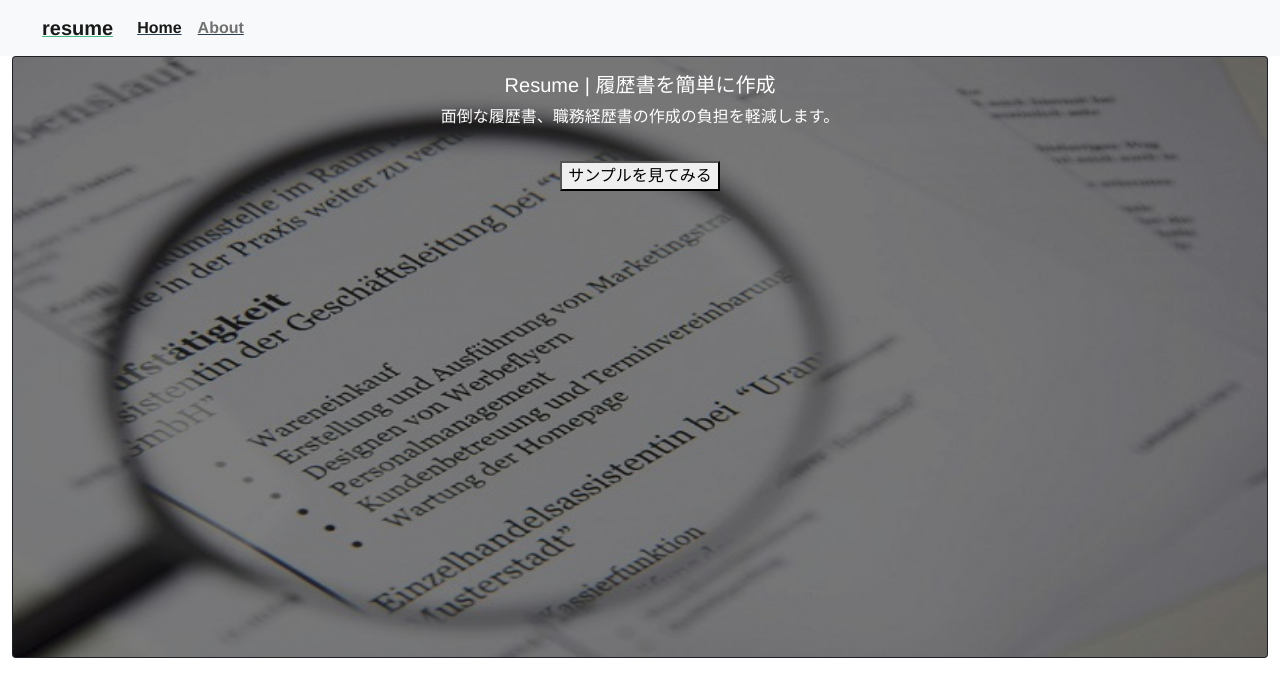
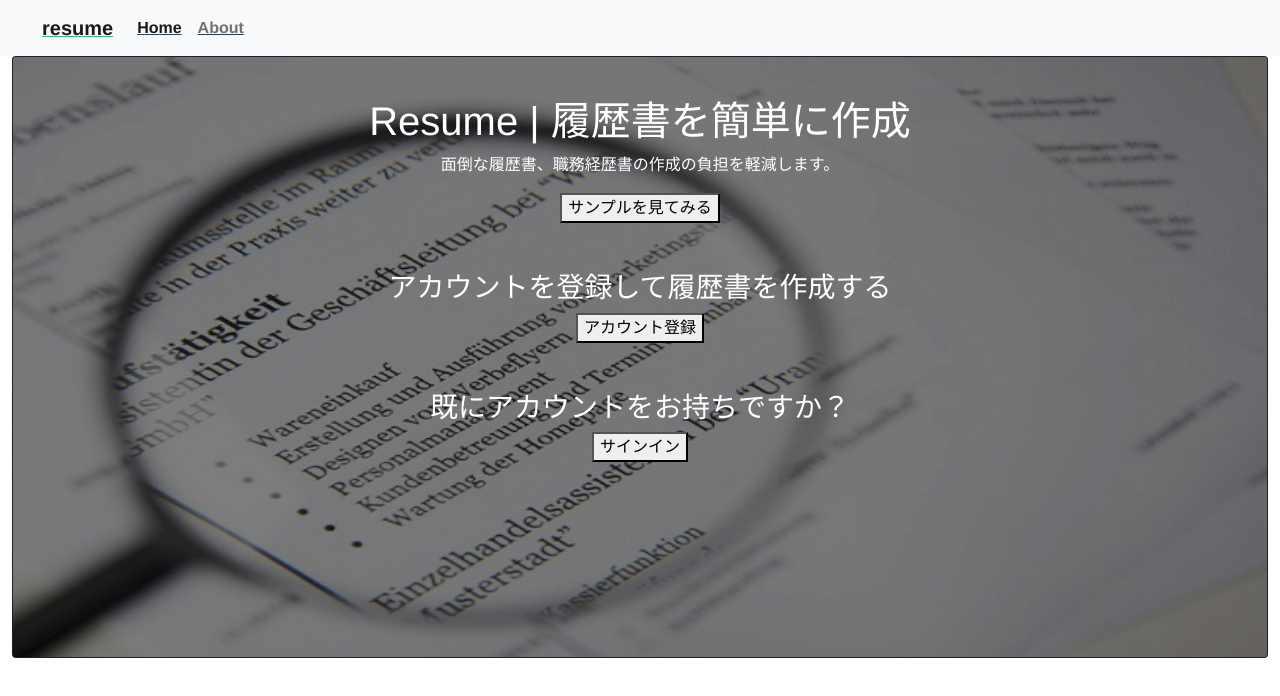
Before and after one commit to 0gravity000/resume-vue, a Vue app: page / in a window 1280 px wide. Shown: the top 696 px of the page. Built offline with nearby package versions, Linux system fonts and the light colour scheme.

Commit message:
TOP画面のレイアウトを修正

```diff
--- a/src/views/TopView.vue
+++ b/src/views/TopView.vue
@@ -4,16 +4,37 @@
     <div class="card bg-dark text-white">
       <img src="../assets/application_640.jpg" class="card-img" width="800" height="600" alt="...">
       <div class="card-img-overlay">
-        <div class="card-overlay-text">
-          <h5 class="card-title text-center">Resume | 履歴書を簡単に作成</h5>
+        <div class="card-overlay-text p-4">
+          <h1 class="card-title text-center">Resume | 履歴書を簡単に作成</h1>
           <p class="card-text text-center">面倒な履歴書、職務経歴書の作成の負担を軽減します。</p>
           <div class="d-grid gap-2 col-4 mx-auto">
             <router-link to="/sample">
               <!--<button class="content_boxlink mt-3" type="button" onclick="location.href='/guest'">サンプルを見てみる</button>-->
-              <button class="content_boxlink mt-3" type="button">サンプルを見てみる</button>
+              <button class="content_boxlink" type="button">サンプルを見てみる</button>
             </router-link>
           </div>
         </div>
+
+        <div class="card-overlay-text p-4">
+          <h3 class="card-title text-center">アカウントを登録して履歴書を作成する</h3>
+          <div>
+            <router-link to="/sample">
+              <!--<button class="content_boxlink mt-3" type="button" onclick="location.href='/guest'">サンプルを見てみる</button>-->
+              <button class="content_boxlink" type="button">アカウント登録</button>
+            </router-link>
+          </div>
+        </div>
+
+        <div class="card-overlay-text p-4">
+          <h3 class="card-title text-center">既にアカウントをお持ちですか？</h3>
+          <div>
+            <router-link to="/sample">
+              <!--<button class="content_boxlink mt-3" type="button" onclick="location.href='/guest'">サンプルを見てみる</button>-->
+              <button class="content_boxlink" type="button">サインイン</button>
+            </router-link>
+          </div>
+        </div>
+
       </div>
     </div>
   </div>
```
